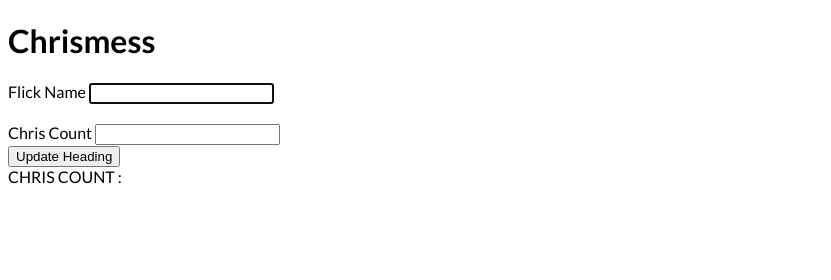
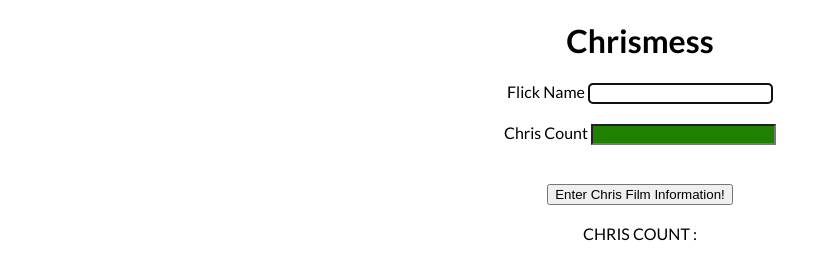
Before and after one commit to troyfromace/chrismess, a plain HTML site: page index.html in a window 1280 px wide. Shown: the whole page, without its empty margins (0-831 px from the left). Drawn offline with Linux system fonts and the light colour scheme; a web font is replaced by a local one.

Commit message:
Style the Page with Funky Chris Count Functionality

```diff
--- a/index.css
+++ b/index.css
@@ -4,3 +4,20 @@
 body {
     font-family: 'Shrikhand', 'Lato', Arial, Helvetica, sans-serif;
 }
+
+input[type=text] {
+    box-sizing: border-box;
+    border: 2px solid rgb(170, 5, 129);
+    border-radius: 4px;
+}
+
+
+input[type=number] {
+
+        background-color : #1f8001;
+        color: rgb(255,255,255)
+}
+
+ul {
+    list-style-type: none;
+  }
--- a/index.html
+++ b/index.html
@@ -8,24 +8,23 @@
   <link rel="stylesheet" type="text/css" media="screen" href="index.css" />
 </head>
 <body>
+  <center>
   <h1>Chrismess</h1>
 
   <form id="flickForm">
       <label for="flickName">Flick Name</label>
     <input type="text" name="flickName" autofocus>
-
-    <br>
-    <br>
+    <br> <br>
     <label for="ChrisCount">Chris Count</label>
     <input type="number" name="ChrisCount">
-    <br>
-    <button type="submit">Update Heading</button>
+    <br><br><br>
+    <button type="submit">Enter Chris Film Information!</button>
   </form>
-
+<br>
 <div id="ChrisCountDisplay">CHRIS COUNT :</div>
 
   <ul id="flicks"></ul>
-
+</center>
   <script src="index.js"></script>
 </body>
 </html>
```
